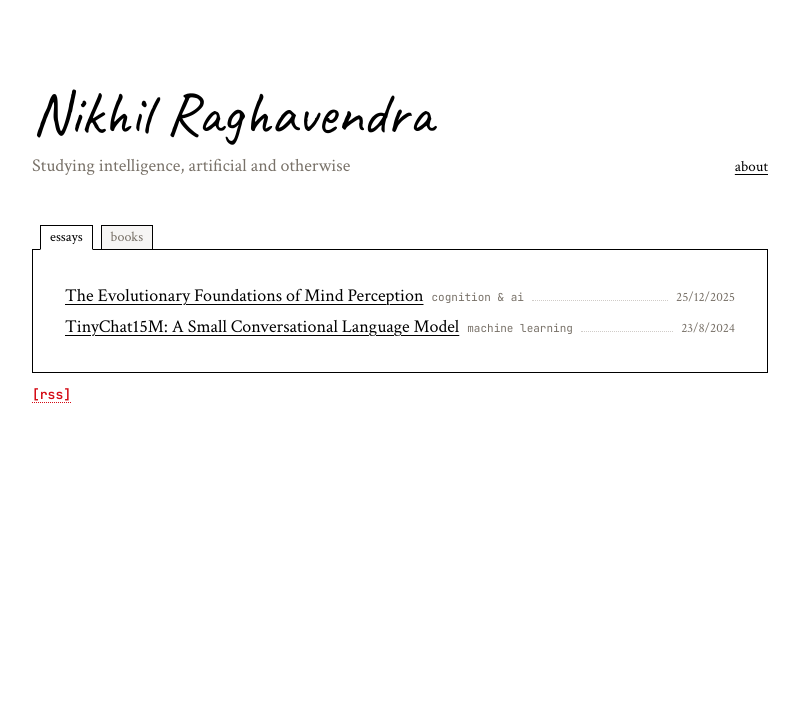
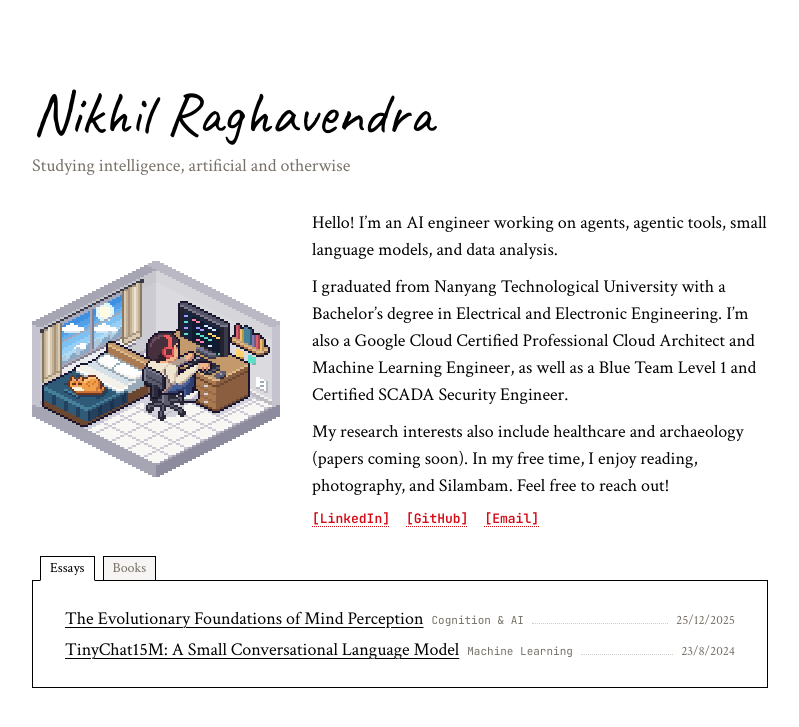
Before and after one commit to starhopp3r/starhopp3r.github.io, a Jekyll site: the page built from index.html, in a window 1280 px wide. Shown: the top 727 px of the page, without its empty margins (240-1039 px from the left). Built offline with Jekyll 4.4.1, drawn with Linux system fonts in a browser that asks for light colours.

Commit message:
Add an intro with a pixel-art room to the home page
Replace the about page with a short intro beside an animated room, moving
the LinkedIn and GitHub links under it and adding an email link. On phones
the room fills the column above the text.

Tighten the home page so the essays fit a laptop window without scrolling,
use proper case for tabs, links, breadcrumbs and tags, and remove the RSS
feed and its plugin.

```diff
--- a/Gemfile
+++ b/Gemfile
@@ -3,7 +3,6 @@ source "https://rubygems.org"
 gem "jekyll", "~> 4.3.3"
 gem "webrick", "~> 1.8"
 gem "jekyll-paginate", "~> 1.1"
-gem "jekyll-feed", "~> 0.17"
 gem "jekyll-seo-tag", "~> 2.8"
 gem "jekyll-sitemap", "~> 1.4"
 gem "html-proofer", "~> 4.4"
--- a/_config.yml
+++ b/_config.yml
@@ -10,13 +10,10 @@ highlighter: rouge
 navigation:
   - name: Writing
     url: /
-  - name: About
-    url: /about
 
 author: Nikhil Raghavendra
 
 plugins:
-  - jekyll-feed
   - jekyll-seo-tag
   - jekyll-sitemap
 
--- a/_includes/style.css
+++ b/_includes/style.css
@@ -110,21 +110,24 @@ h1, h2, h3, h4 { font-weight: 400; }
 .breadcrumb [aria-current] { overflow-wrap: anywhere; }
 
 /* Home: a wordmark, then the essays and books filed in a tabbed folder. */
-.masthead { display: flex; align-items: flex-end; align-items: last baseline; justify-content: space-between; flex-wrap: wrap; gap: 16px 24px; margin-bottom: 44px; }
+.masthead { margin-bottom: 28px; }
 .wordmark { font: 400 60px/1.1 var(--script); color: var(--ink); }
 .tagline { margin-top: 6px; color: var(--muted); }
-.masthead-nav { display: flex; align-items: baseline; flex-wrap: wrap; gap: 4px 12px; font-size: 15px; }
+/* The room is pixel art, two screen pixels to each of its own, so it stays crisp. */
+.intro { display: flex; align-items: center; gap: 32px; margin-bottom: 28px; line-height: 1.5; }
+.intro picture { flex: none; }
+.intro img { display: block; image-rendering: pixelated; }
+.intro p + p { margin-top: 10px; }
 .folder-tabs { display: flex; gap: 8px; padding-inline: 8px; }
 .folder-tab { position: relative; margin-bottom: -1px; padding: 1px 9px; border: 1px solid var(--frame); background: var(--surface); color: var(--muted); font-size: 14px; line-height: 1.5; }
 .folder-tab:hover { color: var(--ink); }
 .folder-tab[aria-selected="true"] { z-index: 1; border-bottom-color: var(--bg); background: var(--bg); color: var(--ink); }
-.folder { padding: 32px; border: 1px solid var(--frame); }
+.folder { padding: 24px 32px; border: 1px solid var(--frame); }
 .essay-list { display: grid; gap: 4px; margin: 0; padding: 0; list-style: none; }
 .essay-row { display: flex; align-items: baseline; align-items: last baseline; gap: 8px; }
 .essay-row h3 { min-width: 0; font-size: 18px; line-height: 1.5; }
 .leader { flex: 1 1 24px; min-width: 24px; border-bottom: 1px dotted var(--line); }
 .essay-row time { flex-shrink: 0; font-size: 13px; color: var(--muted); }
-#books:not([hidden]) ~ .rss-link { display: none; }
 
 .shelf-note { margin-bottom: 28px; color: var(--muted); }
 /* Books stand on a shelf that spans the folder: every cover is one size, a 2:3 board, and casts a soft shadow. */
@@ -134,8 +137,6 @@ h1, h2, h3, h4 { font-weight: 400; }
 /* The crease where the cover bends at the spine, a sheen across the board, and a hairline edge. */
 .book-cover::after { content: ""; position: absolute; inset: 0; border-radius: inherit; pointer-events: none; background: linear-gradient(90deg, rgb(0 0 0 / .24) 0, rgb(0 0 0 / .06) 1.8%, rgb(255 255 255 / .3) 2.8%, rgb(255 255 255 / 0) 4.8%, rgb(0 0 0 / .12) 5.8%, rgb(0 0 0 / 0) 8.5%), linear-gradient(115deg, rgb(255 255 255 / .16), rgb(255 255 255 / 0) 40%, rgb(0 0 0 / 0) 70%, rgb(0 0 0 / .08)); box-shadow: inset 0 0 0 1px rgb(0 0 0 / .08), inset -1px 0 0 rgb(255 255 255 / .2); }
 a.book-cover:hover { transform: translateY(-4px); box-shadow: 0 1px 1px rgb(0 0 0 / .1), 0 6px 10px -2px rgb(0 0 0 / .12), 0 18px 24px -10px rgb(0 0 0 / .3), 0 30px 40px -18px rgb(0 0 0 / .3); }
-.rss-link { display: inline-block; margin-top: 12px; font: 600 13px/1.5 var(--mono); color: var(--accent); text-decoration-style: dotted; }
-.rss-link:hover { color: var(--accent-hover); }
 
 /* Essays: one reading column. */
 .post-header { margin-bottom: 40px; }
@@ -190,7 +191,7 @@ pre code { font-size: 1em; background: none; }
 .highlighter-rouge, .post-body > pre { margin: 24px 0; }
 .code-container { position: relative; min-width: 0; }
 .code-container pre { padding-top: 42px; }
-.copy-code { position: absolute; top: 8px; right: 8px; z-index: 1; padding: 1px 8px; border: 1px solid var(--line); background: var(--bg); color: var(--muted); font: 11px/1.6 var(--mono); text-transform: lowercase; }
+.copy-code { position: absolute; top: 8px; right: 8px; z-index: 1; padding: 1px 8px; border: 1px solid var(--line); background: var(--bg); color: var(--muted); font: 11px/1.6 var(--mono); }
 .copy-code:hover { border-color: var(--ornament); color: var(--ink); }
 .highlight .c, .highlight .c1, .highlight .cm, .highlight .cp, .highlight .cs { color: var(--sy-comment); font-style: italic; }
 .highlight .k, .highlight .kd, .highlight .kn, .highlight .kp, .highlight .kr, .highlight .kt, .highlight .o, .highlight .ow { color: var(--sy-keyword); }
@@ -224,22 +225,22 @@ math { font-family: "STIX Two Math", "Cambria Math", math; font-size: .95em; }
 .image-lightbox-caption { max-width: 52rem; margin: 20px auto 0; color: var(--muted); font-size: 16px; line-height: 1.6; text-align: center; }
 
 /* Biography shares the essay type. */
-.about { margin-top: 32px; }
-.about-prose { font-size: 19px; line-height: 1.6; }
-.about-prose p { margin-bottom: 16px; }
-.about-prose a { color: var(--accent); }
-.about-prose h2 { margin: 40px 0 12px; font-size: 24px; line-height: 1.375; }
-.about-prose strong { font-weight: 600; }
-.about-prose > :last-child { margin-bottom: 0; }
-.bracket-links { display: flex; flex-wrap: wrap; gap: 4px 16px; margin-top: 24px; font: 600 13px/1.5 var(--mono); }
-.bracket-links a { color: var(--accent); }
+.bracket-links { display: flex; flex-wrap: wrap; gap: 4px 16px; margin-top: 10px; font: 600 13px/1.5 var(--mono); }
+.bracket-links a { color: var(--accent); text-decoration-style: dotted; }
 .bracket-links a:hover { color: var(--accent-hover); }
 
+/* The home page gives up its top margin as the window gets shorter, so the essays fit without a scrollbar. */
+@media (min-width: 641px) {
+  .page-home .site-shell { padding-block: clamp(24px, calc(100vh - 640px), 80px) 24px; }
+}
 @media (max-width: 640px) {
   :root { scroll-padding-top: 1.4rem; }
   .site-shell { width: calc(100% - 40px); padding: 32px 0 64px; }
   .site-top { margin-bottom: 20px; }
-  .masthead { flex-direction: column; align-items: flex-start; margin-bottom: 32px; }
+  .masthead { margin-bottom: 32px; }
+  .intro { flex-direction: column; align-items: flex-start; gap: 20px; margin-bottom: 32px; }
+  .intro picture, .intro img { width: 100%; }
+  .intro img { height: auto; }
   .wordmark { font-size: clamp(36px, 12vw, 52px); }
   .folder { padding: 20px 16px; }
   .bookshelf { gap: 28px 20px; }
@@ -259,7 +260,7 @@ math { font-family: "STIX Two Math", "Cambria Math", math; font-size: .95em; }
   .image-lightbox { width: calc(100vw - 16px); max-width: none; max-height: calc(100dvh - 16px); padding: 12px; }
 }
 @media (pointer: coarse) {
-  .masthead-nav a, .breadcrumb a { min-height: 44px; display: inline-flex; align-items: center; }
+  .breadcrumb a { min-height: 44px; display: inline-flex; align-items: center; }
 }
 @media (prefers-reduced-motion: reduce) {
   *, *::before, *::after { scroll-behavior: auto !important; transition: none !important; animation: none !important; }
--- a/_layouts/default.html
+++ b/_layouts/default.html
@@ -7,7 +7,6 @@
   <meta name="theme-color" content="#ffffff">
   {% comment %} The home page's tab shows just the name; the SEO tag would add the description after it. {% endcomment %}
   {% if page.url == '/' %}<title>{{ site.title | escape }}</title>{% seo title=false %}{% else %}{% seo %}{% endif %}
-  {% feed_meta %}
   <link rel="apple-touch-icon" sizes="180x180" href="{{ '/assets/img/favicons/apple-touch-icon.png?v=4' | relative_url }}">
   <link rel="icon" type="image/x-icon" sizes="16x16 32x32 48x48" href="{{ '/assets/img/favicons/favicon.ico?v=4' | relative_url }}">
   <link rel="icon" type="image/png" sizes="32x32" href="{{ '/assets/img/favicons/favicon-32x32.png?v=4' | relative_url }}">
@@ -37,29 +36,24 @@
   <script defer src="{{ '/assets/js/site.js' | relative_url }}"></script>
   {% comment %} Browsers that can start loading a page while the pointer rests on its link, so it opens at once. {% endcomment %}
   <script type="speculationrules">
-    {"prerender": [{"where": {"and": [{"href_matches": "/*"}, {"not": {"href_matches": "/feed.xml"}}]}, "eagerness": "moderate"}]}
+    {"prerender": [{"where": {"href_matches": "/*"}, "eagerness": "moderate"}]}
   </script>
 </head>
 <body id="top" class="page page-{{ page.layout | default: 'default' }}{% if page.url == '/' %} page-home{% endif %}">
   <div class="site-shell">
     {% if page.url == '/' %}
       <header class="masthead">
-        <div>
-          <h1 class="wordmark">Nikhil Raghavendra</h1>
-          <p class="tagline">Studying intelligence, artificial and otherwise</p>
-        </div>
-        <nav class="masthead-nav" aria-label="Main navigation">
-          <a href="{{ '/about' | relative_url }}">about</a>
-        </nav>
+        <h1 class="wordmark">Nikhil Raghavendra</h1>
+        <p class="tagline">Studying intelligence, artificial and otherwise</p>
       </header>
     {% else %}
       <header class="site-top">
         <nav class="breadcrumb" aria-label="Breadcrumb">
-          <a href="{{ '/' | relative_url }}">home</a><span aria-hidden="true">/</span>
+          <a href="{{ '/' | relative_url }}">Home</a><span aria-hidden="true">/</span>
           {% if page.layout == 'post' %}
-            <a href="{{ '/#writing' | relative_url }}">essays</a><span aria-hidden="true">/</span><span aria-current="page">{{ page.slug | downcase }}</span>
+            <a href="{{ '/#writing' | relative_url }}">Essays</a><span aria-hidden="true">/</span><span aria-current="page">{{ page.slug | replace: '-', ' ' }}</span>
           {% else %}
-            <span aria-current="page">{{ page.title | default: page.slug | downcase }}</span>
+            <span aria-current="page">{{ page.title | default: page.slug }}</span>
           {% endif %}
         </nav>
       </header>
--- a/_layouts/post.html
+++ b/_layouts/post.html
@@ -13,7 +13,7 @@ layout: default
       <span>{{ minutes }} min read</span>
       {% if page.category %}
         <span class="fact-sep" aria-hidden="true">·</span>
-        <span class="tag">{{ page.category | downcase }}</span>
+        <span class="tag">{{ page.category }}</span>
       {% endif %}
     </div>
   </header>
--- a/index.html
+++ b/index.html
@@ -2,10 +2,27 @@
 layout: default
 ---
 
+<div class="intro">
+  <picture>
+    <source media="(prefers-reduced-motion: reduce)" srcset="{{ '/assets/img/cover/lofi-bedroom-still.webp' | relative_url }}">
+    <img src="{{ '/assets/img/cover/lofi-bedroom.webp' | relative_url }}" width="248" height="216" alt="Pixel-art bedroom: someone in red headphones types at a desk with code on the monitor, while an orange cat sleeps on the bed." decoding="async" fetchpriority="high">
+  </picture>
+  <div>
+    <p>Hello! I’m an AI engineer working on agents, agentic tools, small language models, and data analysis.</p>
+    <p>I graduated from Nanyang Technological University with a Bachelor’s degree in Electrical and Electronic Engineering. I’m also a Google Cloud Certified Professional Cloud Architect and Machine Learning Engineer, as well as a Blue Team Level 1 and Certified SCADA Security Engineer.</p>
+    <p>My research interests also include healthcare and archaeology (papers coming soon). In my free time, I enjoy reading, photography, and Silambam. Feel free to reach out!</p>
+    <div class="bracket-links">
+      <a href="https://www.linkedin.com/in/nikrag/">[LinkedIn]</a>
+      <a href="https://github.com/starhopp3r">[GitHub]</a>
+      <a href="mailto:me@nikhilr.io">[Email]</a>
+    </div>
+  </div>
+</div>
+
 <section class="writing" id="writing">
   <div class="folder-tabs" role="tablist" aria-label="Essays and books">
-    <button class="folder-tab" type="button" role="tab" id="essays-tab" aria-controls="essays" aria-selected="true">essays</button>
-    {% if site.data.books.size > 0 %}<button class="folder-tab" type="button" role="tab" id="books-tab" aria-controls="books" aria-selected="false" tabindex="-1">books</button>{% endif %}
+    <button class="folder-tab" type="button" role="tab" id="essays-tab" aria-controls="essays" aria-selected="true">Essays</button>
+    {% if site.data.books.size > 0 %}<button class="folder-tab" type="button" role="tab" id="books-tab" aria-controls="books" aria-selected="false" tabindex="-1">Books</button>{% endif %}
   </div>
   <div class="folder" id="essays" role="tabpanel" aria-labelledby="essays-tab">
     <h2 class="visually-hidden">Essays</h2>
@@ -13,7 +30,7 @@ layout: default
       {% for post in site.posts %}
         <li class="essay-row">
           <h3><a href="{{ post.url | relative_url }}">{{ post.title }}</a></h3>
-          {% if post.category %}<span class="tag">{{ post.category | downcase }}</span>{% endif %}
+          {% if post.category %}<span class="tag">{{ post.category }}</span>{% endif %}
           <span class="leader" aria-hidden="true"></span>
           <time datetime="{{ post.date | date_to_xmlschema }}">{{ post.date | date: "%d/%-m/%Y" }}</time>
         </li>
@@ -36,5 +53,4 @@ layout: default
       </ul>
     </div>
   {% endif %}
-  <a class="rss-link" href="{{ '/feed.xml' | relative_url }}">[rss]</a>
 </section>
```
Also changed, not shown: _layouts/about.html (deleted, +0 -11 lines), about.md (deleted, +0 -13 lines), assets/img/cover/lofi-bedroom-still.webp (added), assets/img/cover/lofi-bedroom.webp (added).
